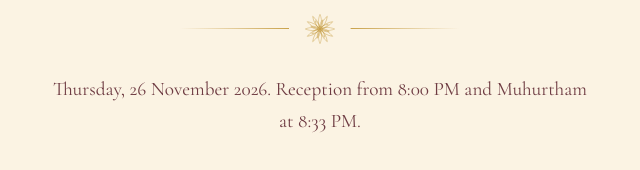
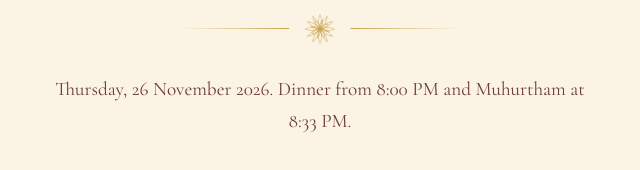
Before and after one commit to Imudaypamu/dump, a plain HTML site: page index.html in a window 1280 px wide. Shown: the part 3036-3206 px from the top of the page, 320-960 px from the left. Drawn offline with nearby package versions, Linux system fonts and the light colour scheme.

Commit message:
Update index.html

```diff
--- a/index.html
+++ b/index.html
@@ -712,7 +712,7 @@
     <div class="wrap">
       <h2 data-i18n="h_save">Save the date</h2>
       <div class="rule" aria-hidden="true"><svg><use href="#lotus"/></svg></div>
-      <p class="body-text" data-i18n="s_p">Thursday, 26 November 2026. Reception from 8:00 PM and Muhurtham at 8:33 PM.</p>
+      <p class="body-text" data-i18n="s_p">Thursday, 26 November 2026. Dinner from 8:00 PM and Muhurtham at 8:33 PM.</p>
 
       <div class="countdown" id="countdown" role="timer">
         <div class="unit"><b id="cd-d">0</b><span data-i18n="u_d">days</span></div>
```
